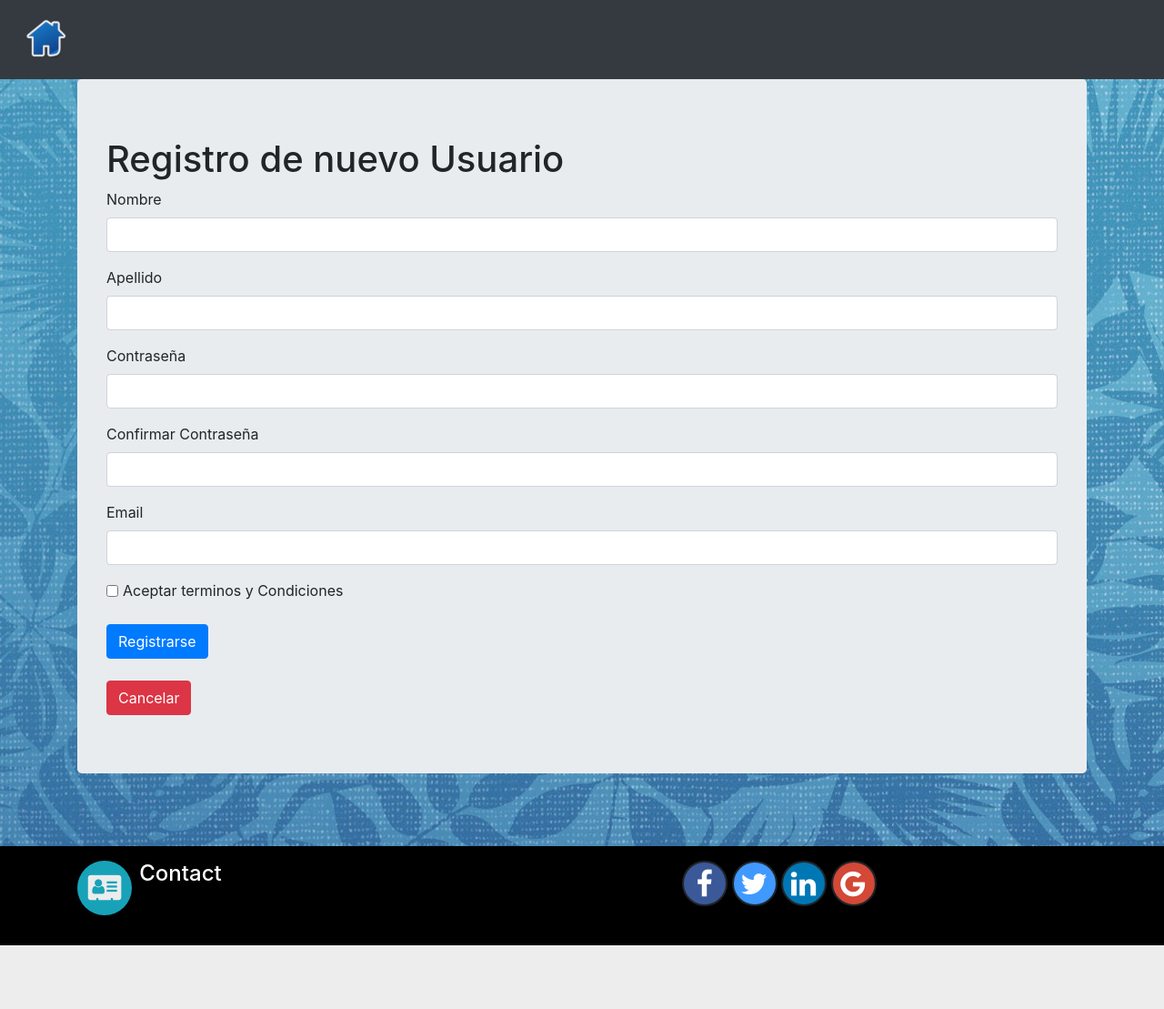
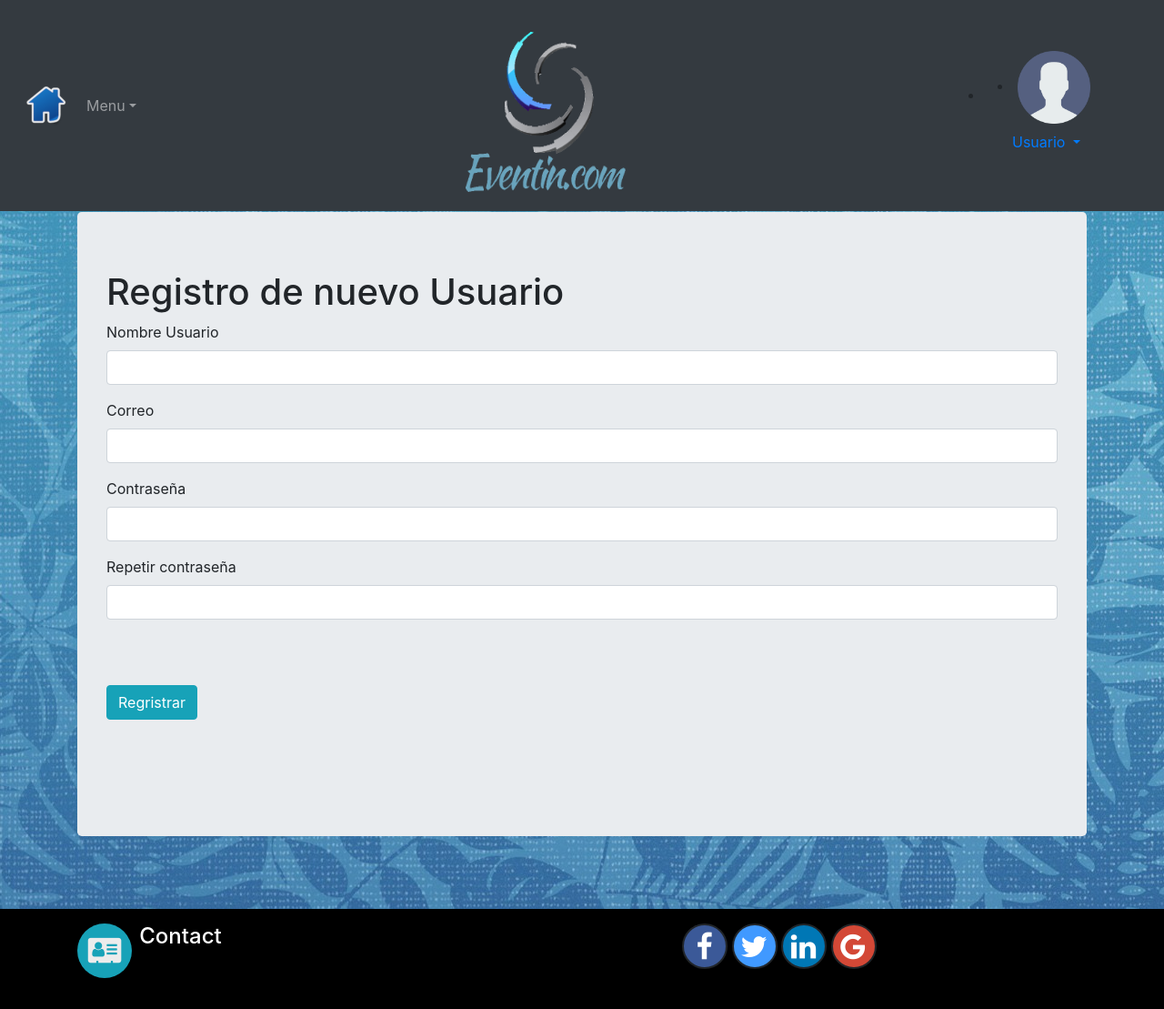
Before and after one commit to Pablex05/Proyecto-programacion-I, a Flask app: page /nuevo_usuario in a window 1280 px wide. Shown: the whole page at 91% size. Before the commit the page ends 1039 px from the top, so only its background shows below. Run offline with Flask 2, Linux system fonts and the light colour scheme; some libraries are stand-ins or nearby versions.

Commit message:
entrega 4

```diff
--- a/index.py
+++ b/index.py
@@ -1,43 +1,79 @@
+# - *- coding: utf- 8 - *-
 from funciones import listar_eventos, evento_comentarios
-
-# - *- coding: utf- 8 - *-
-
-from flask import Flask
-
-from flask import render_template #Permite importar templates
+from flask import Flask, render_template                                #Permite importar templates
+from flask_wtf import CSRFProtect #importar para proteccion CSRF
+from flask import flash #importar para mostrar mensajes flash
+from flask import redirect, url_for
+from formulario_registro import Registro #importar clase de formulario
+from formulario_login import Login #importar clase de formulario
+import datetime #importar funciones de fecha
+from werkzeug.utils import secure_filename #Importa seguridad nombre de archivo
+import os.path #importar para funciones de sistema
 
 app = Flask(__name__) #Iniciar Flask
-
+csrf = CSRFProtect(app) #Iniciar protección CSRF
+app.secret_key = 'esta_es_la_clave_secreta' #clave secreta
 
 @app.route('/')
 def index():
+    formularioLogin = Login() #Instanciar formulario de Login
     listaeventos = listar_eventos()
-    return render_template('eventos.html', listaeventos = listaeventos, usuario="iniciado")
+    return render_template('pagina_principal.html', listaeventos = listaeventos, usuario="iniciado",formularioLogin = formularioLogin)
+@app.route('/login', methods=["POST"])
+def login():
+    formularioLogin = Login() #Instanciar formulario de Login
+    if formularioLogin.validate_on_submit(): #Si el formulario ha sido enviado y es validado correctamente
+        print(formularioLogin.email.data)
+        print(formularioLogin.password.data)
+        #Verifica que el usuario y pass sean correctos
+        if formularioLogin.email.data == "admin@mail.com" and formularioLogin.password.data == "12345":
+            flash('Login realizado correctamente','success') #Mostrar mensaje
+        else:
+            flash('Login incorrecto','danger') #Mostrar mensaje de error
+        return redirect(url_for('index')) #Redirecciona a la página principal
+    listaeventos = listar_eventos()
+    return render_template('pagina_principal.html', listaeventos=listaeventos, usuario="iniciado", formularioLogin = formularioLogin)
 
-@app.route('/nuevo_usuario')
+@app.route('/nuevo_usuario', methods=["GET", "POST"])
 def usuario_nuevo():
+    formulario = Registro()
+    if formulario.validate_on_submit():
+        flash('Login realizado correctamente', 'success')
 
-    return render_template('registro_de_nuevo_usuario.html') #Mostrar template y pasar variables
+    return render_template('registro_de_nuevo_usuario.html', formulario = formulario, usuario="iniciado")  # Mostrar template y pasar variables
+
 
 @app.route('/evento_publicado/<id>')
 def evento(id):
-
+    formularioLogin = Login()
     listaeventos = listar_eventos()
     evento = list(filter(lambda evento: evento['id'] == id, listaeventos))[0]
     listacomentarios = evento_comentarios()
     print(listacomentarios)
-    return render_template('evento_con_comentario.html', listacomentarios=listacomentarios, evento=evento, nombreusuario="pablo",usuario="iniciado") #Mostrar template y pasar variables
+    return render_template('evento_con_comentario.html', listacomentarios=listacomentarios, evento=evento, nombreusuario="pablo",usuario="iniciado",formularioLogin = formularioLogin) #Mostrar template y pasar variables
 
-@app.route('/nuevoevento')
+@app.route('/nuevo_evento', methods=["GET", "POST"])
 def crear_evento():
+    formularioLogin = Login()
+    class Persona:
+        nombre_usuario = 'nombre usuario'
+        email = 'Email@email.com'
+        fechaNac = datetime.datetime.strptime('2019-05-16', "%Y-%m-%d").date()
+        hora = datetime.datetime.strptime('11:25 PM', "%I:%M %p").time()
 
-    return render_template('crear_nuevo_evento.html' ) #Mostrar template y pasar variables
+    formulario = Registro(obj=Persona)
+    Registro.opcional(formulario.password)
+    if formulario.validate_on_submit():  # Si el formulario es validado correctamente
+        flash('Usuario actualizado exitosamente', 'success')  # Mostrar mensaje
+        mostrar_datos(formulario)  # Mostrar datos obtenido por consola
+        return redirect(url_for('actualizar'))  # Redirecciona a la función actualizar
+    return render_template('crear_nuevo_evento.html',nombreusuario="pablo",usuario="iniciado", formulario=formulario, destino="actualizar", formularioLogin=formularioLogin) # Muestra el formulario
 
-@app.route('/panel_configuracion')
+@app.route('/panel_configuracion', methods=["GET", "POST"])
 def panel_eventos():
-
+    formularioLogin = Login()
     listaeventos = listar_eventos()
-    return render_template('panel_eventos_creados.html', listaeventos=listaeventos, nombreusuario="pablo",usuario="iniciado")
+    return render_template('panel_eventos_creados.html', listaeventos=listaeventos, nombreusuario="pablo",usuario="iniciado",formularioLogin = formularioLogin)
 
 
 
--- a/templates/encabezado_y_pie_logeado.html
+++ b/templates/encabezado_y_pie_logeado.html
@@ -15,9 +15,7 @@
         <link rel="stylesheet" href="/static/css/estilo.css">
 </head>
 <body background="/static/imagenes/fondo_de_pagina.jpg">
-<!-------------------------------------------------------------------------------->
-
-
+<!--------------------------------------menu logeado------------------------------------------>
 	<nav class="navbar navbar-expand-md navbar-dark bg-dark navbar-fixed-top">
       <ul class="navbar-nav">
 		  <li class="nav-item active">
@@ -25,29 +23,33 @@
 		  </li>
       </ul>
         {% if usuario=="iniciado" %}
+
          <ul class="navbar-nav mr-auto">
+
 		    <li class="nav-item dropdown">
 			    <a class="nav-link dropdown-toggle" href="#" id="navbarDropdown2" role="button" data-toggle="dropdown" aria-haspopup="true" aria-expanded="false">
 			    Menu</a>
 			    <div class="dropdown-menu" >
-			  <a class="dropdown-item" href="{{url_for('crear_evento')}}"><font style="vertical-align: inherit;"><font style="vertical-align: inherit;">Página A </font></font></a>
-			  <a class="dropdown-item"  href="{{url_for('panel_eventos')}}"><font style="vertical-align: inherit;"><font style="vertical-align: inherit;">Página B</font></font></a>
+			      <a class="dropdown-item" href="{{url_for('crear_evento')}}"><font style="vertical-align: inherit;"><font style="vertical-align: inherit;">Crear Evento </font></font></a>
+			      <a class="dropdown-item"  href="{{url_for('panel_eventos')}}"><font style="vertical-align: inherit;"><font style="vertical-align: inherit;">Panel de eventos</font></font></a>
 			      <div class="dropdown-divider"></div>
-			  <a class="dropdown-item" href="{{url_for('usuario_nuevo')}}"><font style="vertical-align: inherit;"><font style="vertical-align: inherit;">Página C</font></font></a>
+			      <a class="dropdown-item" href="{{url_for('usuario_nuevo')}}"><font style="vertical-align: inherit;"><font style="vertical-align: inherit;">Registrar nuevo usuario</font></font></a>
 			    </div>
+
             </li>
+
 	     </ul>
 <!----------------------------------------------------------------------------------------->
 
-
+        <br><br><br><br><br><br><br><br><br>
         <li class="nav-item">
-            <form class="form-inline my-2 my-lg-0">
-            <input style="margin-right:-500px" class="form-control mr-sm-2" type="search" placeholder="Search" aria-label="Search">
-            <button class="btn btn-outline-success my-2 my-sm-0" type="submit" >Buscar</button>
+            <form class="form-line my-12 my-lg-1">
+                <a class="nav-link" href="{{url_for('index')}}" ><img src="{{url_for('static', filename='imagenes/logotipo.png')}}"style="left: 40%; top: 15%; position: absolute;width: 11rem; height: 11rem"> <span class="sr-only">(current)</span></a>
         </form>
         </li></div>
         </li>
         <li class="nav-item dropdown">
+          <img src="{{url_for('static', filename='imagenes/usuario_logo.png')}}"style="width: 5rem; height: 5rem">
         <a class="nav-link dropdown-toggle" href="#" id="navbarDropdown" role="button" data-toggle="dropdown" aria-haspopup="true" aria-expanded="false"><font style="vertical-align: inherit;"><font style="vertical-align: inherit;">
           Usuario
         </font></font></a>
@@ -61,59 +63,52 @@
          <img src="{{url_for('static', filename='imagenes/relleno.png')}}" ><img src="{{url_for('static', filename='imagenes/relleno.png')}}" >
         {% endif%}
 
+        {% from "macros.html" import mostrar_campo, mostrar_campo_submit %}
+        {% if usuario=="no_iniciado" %}
 
+        <!--<div class="navbar-collapse collapse w-100 order-1 dual-collapse2">-->
+            <ul class="navbar-nav ml-auto">
+                <form class="form-line my-10 my-lg-1">
+                    <a class="nav-link" href="{{url_for('index')}}" ><img src="{{url_for('static', filename='imagenes/logotipo.png')}}"style="left: 40%; top: 15%; position: absolute;width: 11rem; height: 11rem"> <span class="sr-only">(current)</span></a>
+                </form>
 
+                <form action="{{url_for('login')}}" method="POST">
 
-
-{% if usuario=="no_iniciado" %}
-          <div class="collapse navbar-collapse" id="navbarSupportedContent">
-    <ul class="navbar-nav mr-auto">
-
-      <li class="nav-item dropdown">
-        <a class="nav-link dropdown-toggle" href="#" id="navbarDropdown" role="button" data-toggle="dropdown" aria-haspopup="true" aria-expanded="false"><font style="vertical-align: inherit;"><font style="vertical-align: inherit;">
-          Menu
-        </font></font></a>
-        <div class="dropdown-menu" aria-labelledby="navbarDropdown">
-          <a class="dropdown-item" href="#"><font style="vertical-align: inherit;"><font style="vertical-align: inherit;">Página A </font></font></a>
-          <a class="dropdown-item" href="#"><font style="vertical-align: inherit;"><font style="vertical-align: inherit;">Página B</font></font></a>
-          <div class="dropdown-divider"></div>
-          <a class="dropdown-item" href="#"><font style="vertical-align: inherit;"><font style="vertical-align: inherit;">Página C</font></font></a>
+                    <li class="nav-item" style="color:white">
+                        <div class="form-group" style="color:white">
+                            {{ mostrar_campo(formularioLogin.email, class='form-control' )}}
+                            {{ mostrar_campo(formularioLogin.password, class='form-control' )}}
                         </div>
                     </li>
+                    <li class="nav-item"><br>
+                        {{ mostrar_campo_submit(formularioLogin.submit , class='btn btn-success')}}
+                    <a class="btn btn-info" href="{{url_for('usuario_nuevo')}}">Registrarse </a>
+                    </li>
+                </form>
             </ul>
-
+        {% endif %}
+    </nav>
+<!-------------esto es lo de los mensajes del flask-------------->
+{% endblock %}
+ <div class="container">
+   <div class="row">
+     <div class="col-md-12">
+      {% with messages = get_flashed_messages(with_categories=true) %}
+        {% if messages %}
+          {% for category, message in messages %}
+            <div class="alert alert-{{category}} alert-dismissible fade show" role="alert">
+              {{ message }}
+              <button type="button" class="close" data-dismiss="alert" aria-label="Close">
+                <span aria-hidden="true">&times;</span>
+              </button>
             </div>
-
-  <div class="navbar-collapse collapse w-100 order-1 dual-collapse2">
-       <ul class="navbar-nav ml-auto">
-
-         <li class="nav-item">
-             <li class="nav-item" style="color:white">
-               <label for="email">Email: </label>
-            </li>
-        <div class="form-group">
-               <input type="email" name="campoemail" id="email" class="form-control">
+          {% endfor %}
+         {% endif %}
+      {% endwith %}
     </div>
-             <li class="nav-item" style="color:white">
-                <label for="contraseña">Contraseña</label>
-            </li>
-        <div class="form-group">
-						<input type="password" name="campopass" id="contraseña" class="form-control">
   </div>
-         </li>
-            <li class="nav-item">
-               <a class="btn btn-info">Iniciar sesion</a>
-                <a class="btn btn-info">Registrarse</a>
-            </li>
-
-       </ul>
 </div>
-           {% endif %}
-   </div>
-</nav>
-
-{% endblock %}
-
+<!---------------------------------------------------------------->
 
 {%block contenido%}
 
--- a/templates/macros.html
+++ b/templates/macros.html
@@ -1,6 +1,4 @@
 {% macro mostrar_eventos (evento) %}
-
-
 <div class="conteiner-fluid"><br><br><img src="{{url_for('static', filename='imagenes/relleno.png')}}" >
 <div class="card" style="width: 30rem;float:center;">
 <img class="card-img-top" src="/static/imagenes/imagen.jpg">
@@ -18,7 +16,6 @@
     </div>
 <br>
 <img src="{{url_for('static', filename='imagenes/relleno.png')}}" >
-
 {% endmacro %}
 
 
@@ -26,22 +23,16 @@
 {% macro evento_comentarios (comentario) %}
 	<div class="col-md-2"></div>
 <div class="col-md-8">
-
 <div class="jumbotron" style=" margin:5px">
   <img style="float:center; margin:row; width: 40px; height: 40px" src="/static/imagenes/usuario_logo.png"><h5>{{comentario["id"]}}</h5>
 	  <p><h5>{{comentario["texto"]}}</h5></p>
 </div>
 </div>
 	<div class="col-md-2"></div>
-
 {% endmacro %}
 
 
 {% macro panel_evento (evento) %}
-
-
-
-
 	<tr>
         <td style="text-align:center">{{evento["id"]}}</td>
         <td style="width:50%">{{evento["titulo"]}}</td>
@@ -53,6 +44,27 @@
 <tr>
     <td colspan="6"><br></td>
 </tr>
+    {% endmacro %}
 
 
-    {% endmacro %}
+{% macro mostrar_error(campo) %}
+    {% if campo.errrors %}
+    <div class="alert alert-danger" role="alert">
+        {%for error in campo.errors %}
+        {{error}}<br>
+        {% endfor %}
+    </div>
+    {% endif %}
+{% endmacro %}
+
+
+{% macro mostrar_campo(campo) %}
+	{{ campo.label }}
+	{{ campo(**kwargs)|safe }}
+	{{mostrar_error(campo)}}
+{% endmacro %}
+
+
+{% macro mostrar_campo_submit(campo) %}
+	{{ campo(**kwargs)|safe }} <!-- Mostrar campo -->
+{% endmacro %}
--- a/templates/registro_de_nuevo_usuario.html
+++ b/templates/registro_de_nuevo_usuario.html
@@ -1,46 +1,31 @@
 
 {% extends "encabezado_y_pie_logeado.html" %}
+{% from "macros.html" import mostrar_campo, mostrar_campo_submit %}
 {%block contenido %}
-
 
 		<div class="container">
 			<div class="row">
 				<div class="col-md-12">
 					<div class="jumbotron">
+						<form action="{{url_for('usuario_nuevo')}}" method="POST">
+							<input type="hidden" name="csrf_token" value="{{ csrf_token() }}"/>
 							<h1>Registro de nuevo Usuario</h1>
+								<!-- <from action="" method="post"> -->
 							<div class="form-group">
-						<label for="texto">Nombre</label>
-						<input type="text" name="campotexto" id="texto" class="form-control">
+								{{ mostrar_campo(formulario.nombre, class='form-control' )}}
 							 </div>
 							<div class="form-group">
-						<label for="texto">Apellido</label>
-						<input type="text" name="campotexto" id="texto" class="form-control">
+								{{ mostrar_campo(formulario.email, class='form-control' )}}
 					 		</div>
 							<div class="form-group">
-						<label for="contraseña">Contraseña</label>
-						<input type="password" name="campopass" id="contraseña" class="form-control ">
+								{{ mostrar_campo(formulario.password, class='form-control' )}}
 							 </div>
 					 			<div class="form-group">
-						<label for="contraseña">Confirmar Contraseña</label>
-						<input type="password" name="campopass" id="contraseña" class="form-control ">
-					 </div>
-						<div class="form-group">
-						<label for="email">Email</label>
-						<input type="email" name="campoemail" id="email" class="form-control">
-					 </div>
-					<div class="form-check-inline">
-					  <input class="form-check-input" type="checkbox" value="1" id="Aceptar terminos y Condiciones" name="check1">
-					  <label class="form-check-label" for="Aceptar terminos y Condiciones">
-						Aceptar terminos y Condiciones
-					  </label>
-					</div>
-					<br><br>
-					<button type="submit" class="btn btn-primary">
-						Registrarse
-					</button><br><br>
-					<button type="submit" class="btn btn-danger">
-						Cancelar
-					</button>
+								{{ mostrar_campo(formulario.confirmar , class='form-control')}}
+         			  			<br/><br><br>
+								{{ mostrar_campo_submit(formulario.submit, class='btn btn-info' )}}
+								</div><br><br>
+							<!--		</form>			-->
 					</form>
 				</div>
 			</div>
```
Also changed, not shown: formulario_login.py (added, +23 -0 lines), formulario_registro.py (added, +44 -0 lines), index profe.py (added, +120 -0 lines), templates/encabezado_logeado.html (deleted, +0 -82 lines), templates/encabezado_no_logeado.html (deleted, +0 -78 lines), templates/pagina_principal.html (renamed from templates/eventos.html, +4 -4 lines), static/imagenes/logotipo.png (added). Lines whose indentation alone changed are shown as unchanged.
